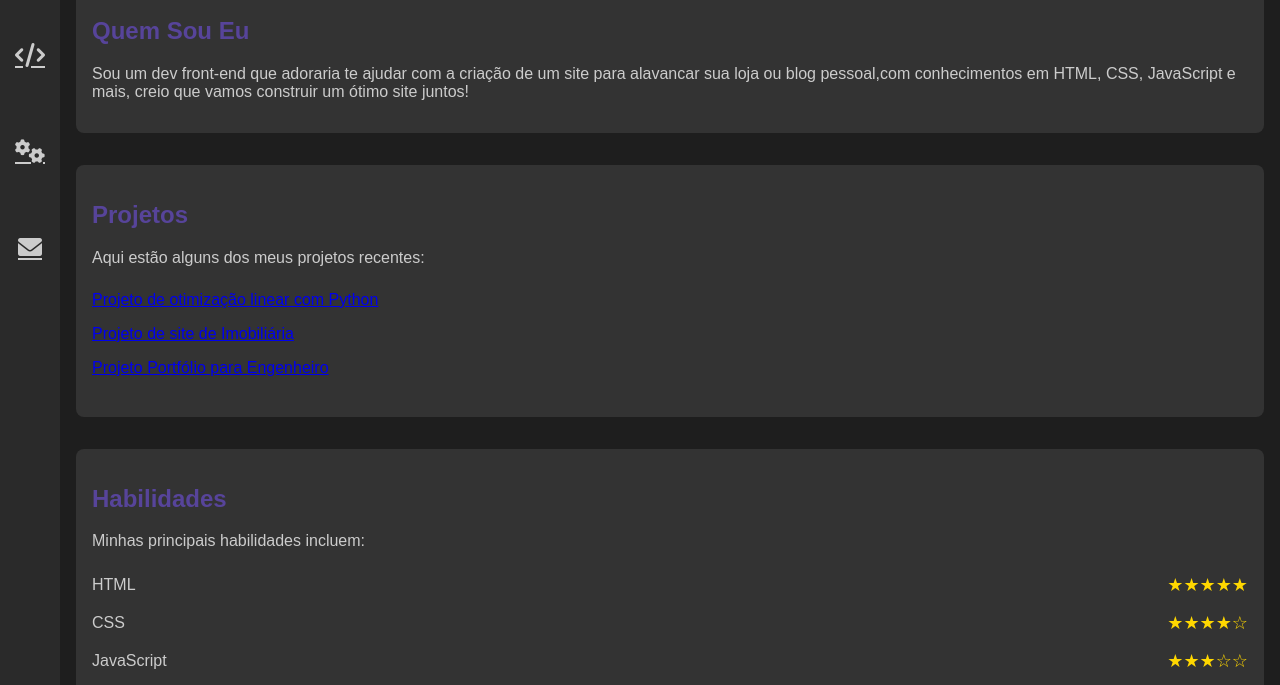
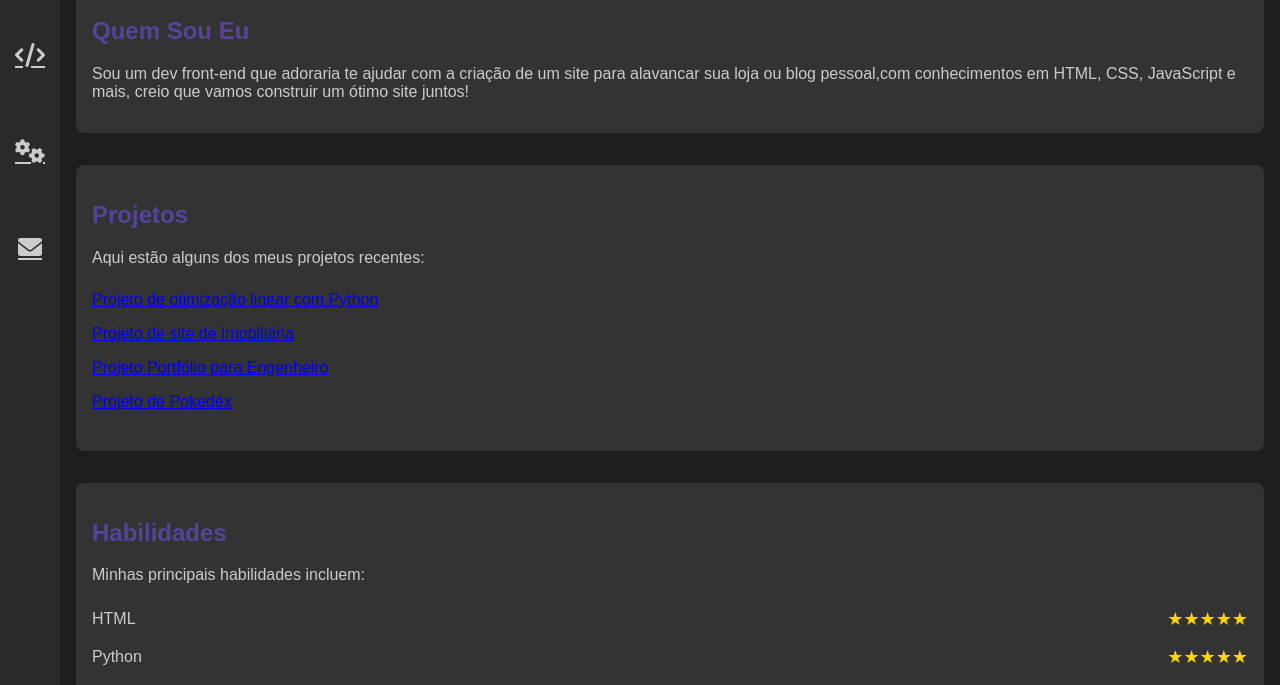
Before and after one commit to Thomas-Santesso/thomas-santesso.github.io, a plain HTML site: page index.html in a window 1280 px wide. Shown: the part 115-800 px from the top of the page. Drawn offline with Linux system fonts and the light colour scheme.

Commit message:
Update index.html

```diff
--- a/index.html
+++ b/index.html
@@ -31,6 +31,7 @@
                 <li><a href="https://github.com/Thomas-Louzada/IC" target="_blank">Projeto de otimização linear com Python</a></li>
                 <li><a href="https://barbaraimobiliaria.com" target="_blank">Projeto de site de Imobiliária</a></li>
                 <li><a href="https://thomas-santesso.github.io/siteengenheiro.github.io/" target="_blank">Projeto Portfólio para Engenheiro</a></li>
+                <li><a href="https://thomas-santesso.github.io/pokedex.github.io/" target="_blank">Projeto de Pokedéx</a></li>
             </ul>
         </section>
         <section id="habilidades">
@@ -38,9 +39,9 @@
             <p>Minhas principais habilidades incluem:</p>
             <ul>
                 <li>HTML <span class="stars">★★★★★</span></li>
+                <li>Python <span class="stars">★★★★★</span></li>
                 <li>CSS <span class="stars">★★★★☆</span></li>
                 <li>JavaScript <span class="stars">★★★☆☆</span></li>
-                <li>Python <span class="stars">★★★★★</span></li>
                 <li>WordPress <span class="stars">★★☆☆☆</span></li>
             </ul>
         </section>
```
